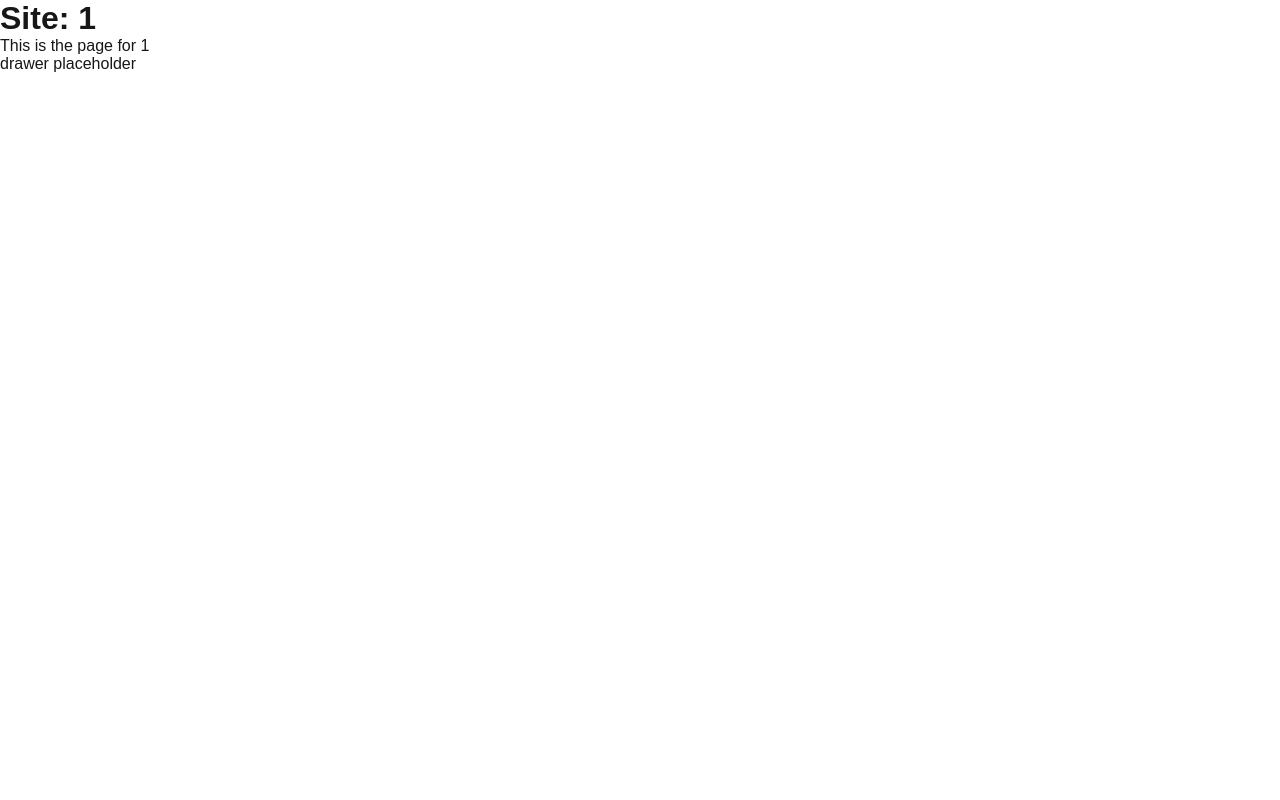
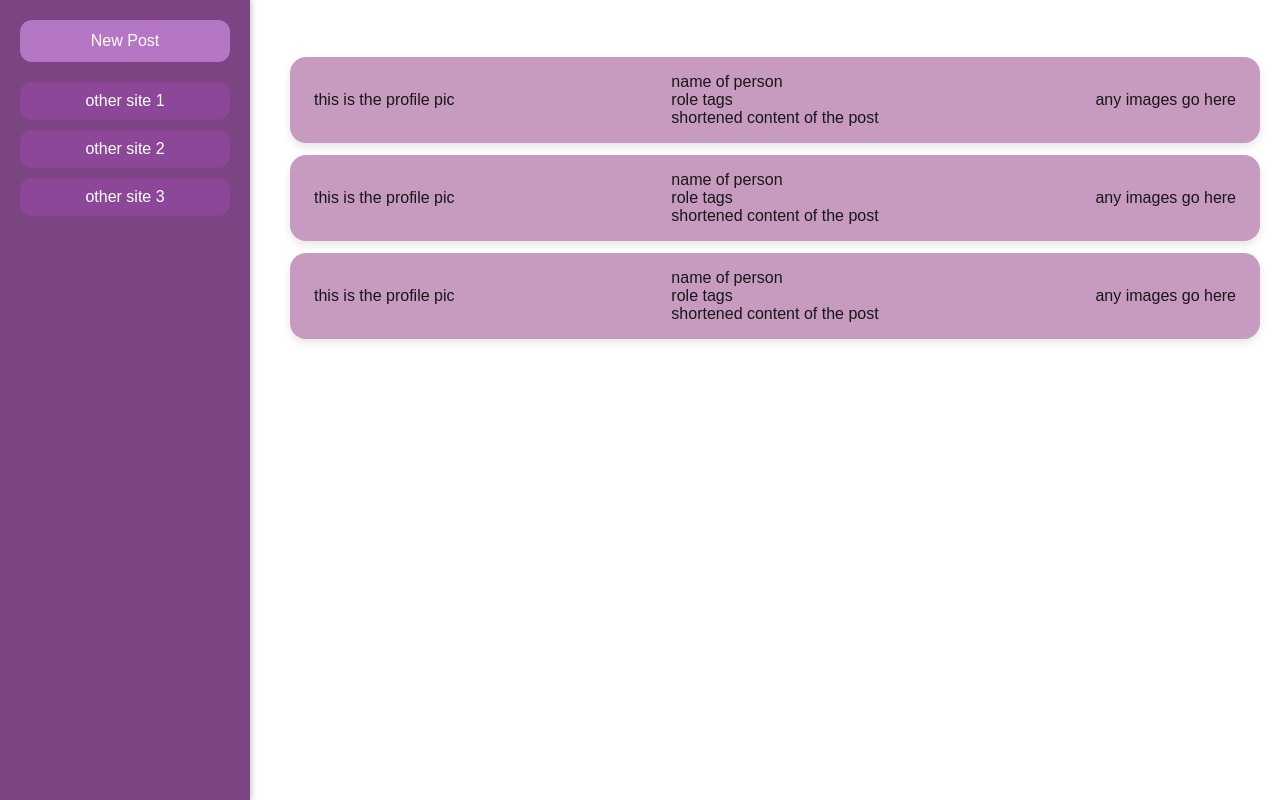
Before and after one commit to laurguo/lotus-bloom-forum, a Next.js app: page /site/1 in a window 1280 px wide. Built offline with nearby package versions, Linux system fonts and the light colour scheme.

Commit message:
[postsdisplay] basic styling layout for the page including all components

```diff
--- /dev/null
+++ b/app/components/DiscussionBoardPost.js
@@ -0,0 +1,17 @@
+import styles from "./DiscussionBoardPost.module.css";
+
+export default function DiscussionBoardPost() {
+  return (
+    <div className={styles.post}>
+      <div>this is the profile pic</div>
+      <div>
+        <div>
+          <span>name of person</span>
+          <div>role tags</div>
+        </div>
+        <div>shortened content of the post</div>
+      </div>
+      <div>any images go here</div>
+    </div>
+  );
+}
--- /dev/null
+++ b/app/components/DiscussionBoardPost.module.css
@@ -0,0 +1,15 @@
+.post {
+  background-color: #c79bbf;
+  padding: 16px 24px;
+  border-radius: 16px;
+  box-shadow: 0 4px 8px rgba(0, 0, 0, 0.1);
+  margin-bottom: 12px;
+  display: flex;
+  align-items: center;
+  justify-content: space-between;
+  transition: transform 0.2s ease-in-out;
+}
+
+.post:hover {
+  transform: translateY(-2px);
+}
--- a/app/site/[site]/page.js
+++ b/app/site/[site]/page.js
@@ -6,6 +6,9 @@
  *  - this can maybe be through a separate page (eg. /:site/new)
  */
 
+import DiscussionBoardPost from "@/app/components/DiscussionBoardPost";
+import styles from "./page.module.css";
+
 export default async function SitePage({ params }) {
   const p = await params;
   const site = p.site;
@@ -13,8 +16,20 @@ export default async function SitePage({ params }) {
   return (
     <div>
       <h1>Site: {site}</h1>
-      <div>
-        <p>This is the page for {site}</p>
+      <div className={styles.wholePage}>
+        <div className={styles.sidebar}>
+          <button className={styles.newPostButton}>New Post</button>
+          <div className={styles.navButtons}>
+            <button className={styles.navButton}>other site 1</button>
+            <button className={styles.navButton}>other site 2</button>
+            <button className={styles.navButton}>other site 3</button>
+          </div>
+        </div>
+        <div className={styles.postList}>
+          <DiscussionBoardPost />
+          <DiscussionBoardPost />
+          <DiscussionBoardPost />
+        </div>
       </div>
     </div>
   );
--- /dev/null
+++ b/app/site/[site]/page.module.css
@@ -0,0 +1,65 @@
+.sidebar {
+  width: 250px;
+  height: 100vh;
+  background-color: #7c4483;
+  padding: 20px;
+  display: flex;
+  flex-direction: column;
+  align-items: center;
+  position: fixed;
+  left: 0;
+  top: 0;
+  box-shadow: 2px 0 5px rgba(0, 0, 0, 0.2);
+}
+
+.newPostButton {
+  background-color: #b576c3;
+  color: white;
+  padding: 12px 20px;
+  border-radius: 12px;
+  border: none;
+  font-size: 1rem;
+  cursor: pointer;
+  width: 100%;
+  margin-bottom: 20px;
+  text-align: center;
+  transition: 0.3s ease;
+}
+
+.newPostButton:hover {
+  background-color: #c88fd6;
+}
+
+.navButtons {
+  display: flex;
+  flex-direction: column;
+  align-items: center;
+  gap: 10px;
+  width: 100%;
+}
+
+.navButton {
+  background-color: #8c4799;
+  color: white;
+  padding: 10px;
+  border-radius: 12px;
+  border: none;
+  font-size: 1rem;
+  cursor: pointer;
+  width: 100%;
+  text-align: center;
+  transition: 0.3s ease;
+}
+
+.navButton:hover {
+  background-color: #a05bb3;
+}
+
+.postList {
+  display: flex;
+  flex-direction: column;
+  margin-left: 270px;
+  padding: 20px;
+  width: calc(100% - 270px);
+  transition: margin-left 0.3s ease;
+}
```
